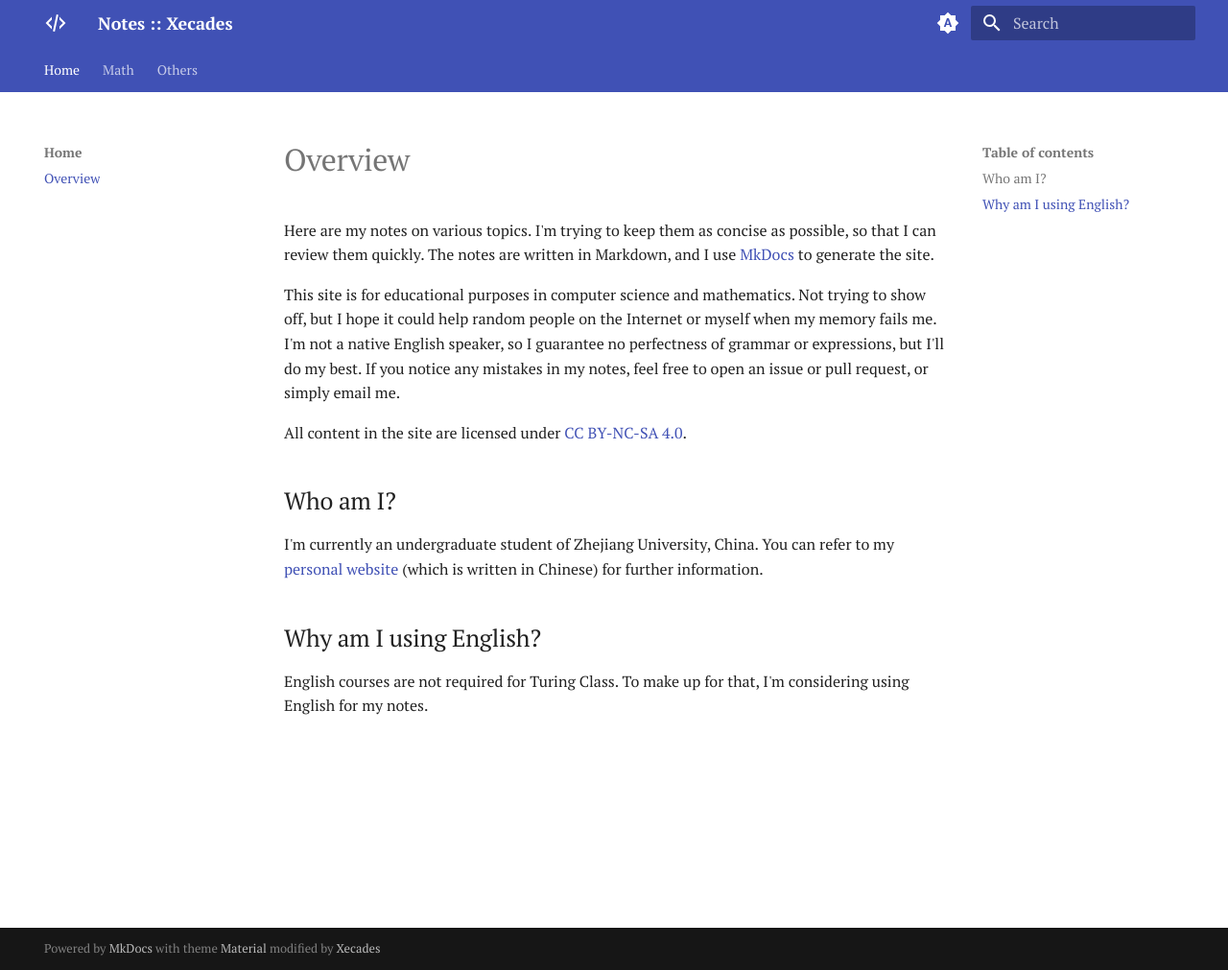
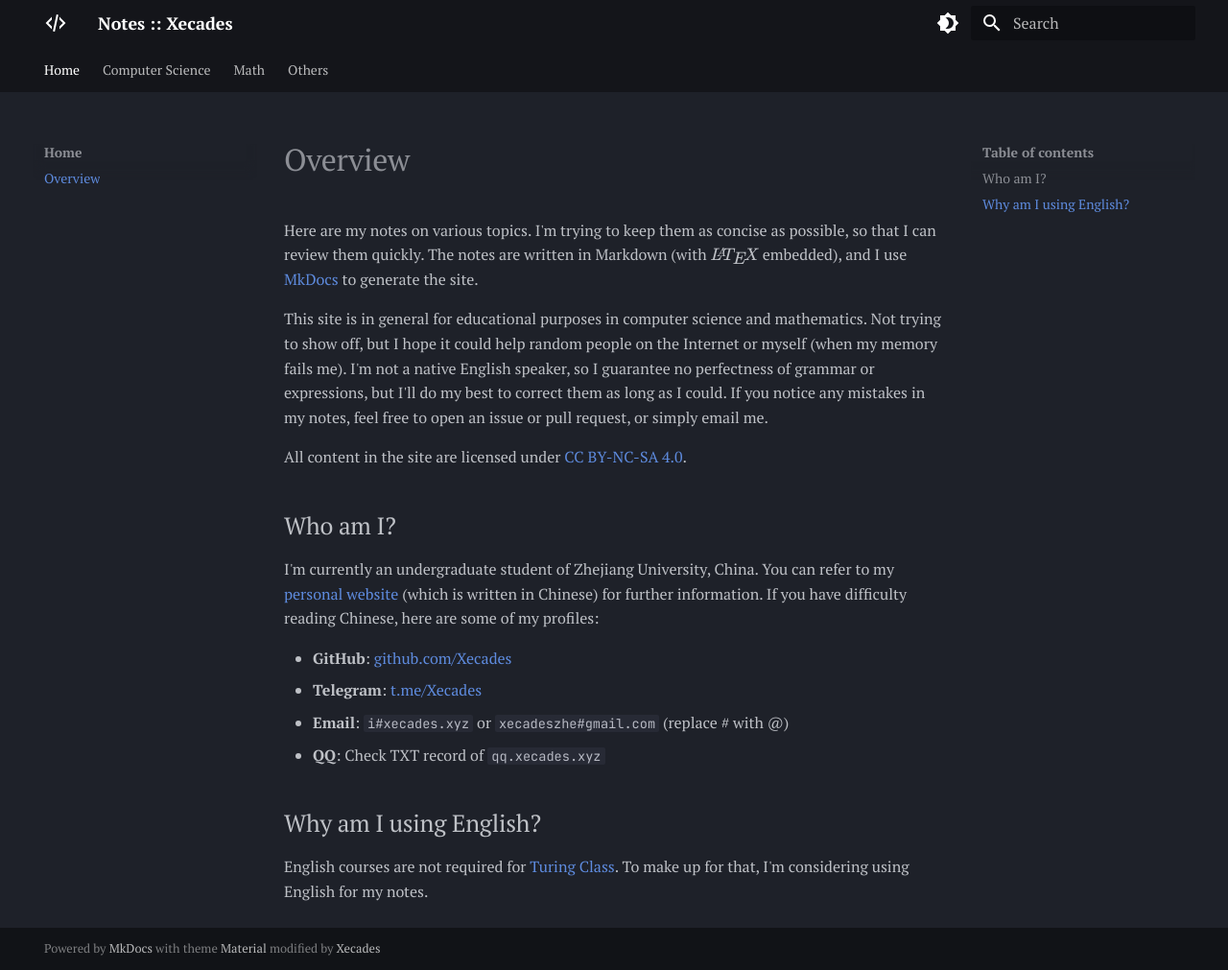
Before and after one commit to Xecades/Notes, an MkDocs documentation site: the page built from docs/index.md, in a window 1280 px wide and 1011 px high. Shown: the whole window at 96% size. Built offline with MkDocs 1.6.1 and Material for MkDocs 9.7.7, drawn with Linux system fonts in a browser that asks for light colours.

```diff
--- a/docs/index.md
+++ b/docs/index.md
@@ -1,15 +1,20 @@
 # Overview
 
-Here are my notes on various topics. I'm trying to keep them as concise as possible, so that I can review them quickly. The notes are written in Markdown, and I use [MkDocs](https://www.mkdocs.org/) to generate the site.
+Here are my notes on various topics. I'm trying to keep them as concise as possible, so that I can review them quickly. The notes are written in Markdown (with $\LaTeX$ embedded), and I use [MkDocs](https://www.mkdocs.org/) to generate the site.
 
-This site is for educational purposes in computer science and mathematics. Not trying to show off, but I hope it could help random people on the Internet or myself when my memory fails me. I'm not a native English speaker, so I guarantee no perfectness of grammar or expressions, but I'll do my best. If you notice any mistakes in my notes, feel free to open an issue or pull request, or simply email me.
+This site is in general for educational purposes in computer science and mathematics. Not trying to show off, but I hope it could help random people on the Internet or myself (when my memory fails me). I'm not a native English speaker, so I guarantee no perfectness of grammar or expressions, but I'll do my best to correct them as long as I could. If you notice any mistakes in my notes, feel free to open an issue or pull request, or simply email me.
 
 All content in the site are licensed under [CC BY-NC-SA 4.0](https://creativecommons.org/licenses/by-nc-sa/4.0/).
 
 ## Who am I?
 
-I'm currently an undergraduate student of Zhejiang University, China. You can refer to my [personal website](https://xecades.xyz/) (which is written in Chinese) for further information.
+I'm currently an undergraduate student of Zhejiang University, China. You can refer to my [personal website](https://xecades.xyz/) (which is written in Chinese) for further information. If you have difficulty reading Chinese, here are some of my profiles:
+
+ - **GitHub**: [github.com/Xecades](https://github.com/Xecades)
+ - **Telegram**: [t.me/Xecades](https://t.me/Xecades)
+ - **Email**: `i#xecades.xyz` or `xecadeszhe#gmail.com` (replace # with @)
+ - **QQ**: Check TXT record of `qq.xecades.xyz`
 
 ## Why am I using English?
 
-English courses are not required for Turing Class. To make up for that, I'm considering using English for my notes.
+English courses are not required for [Turing Class](http://www.cs.zju.edu.cn/turingclass_en/). To make up for that, I'm considering using English for my notes.
--- a/mkdocs.yml
+++ b/mkdocs.yml
@@ -10,24 +10,17 @@ theme:
     - navigation.sections
     - toc.follow
     - navigation.top
+    - search.suggest
   palette:
-    - media: "(prefers-color-scheme)"
+    - scheme: slate
+      primary: black
       toggle:
-        icon: material/brightness-auto
+        icon: material/brightness-4
         name: Switch to light mode
-
-    - media: "(prefers-color-scheme: light)"
-      scheme: default
+    - scheme: default
       toggle:
         icon: material/brightness-7
         name: Switch to dark mode
-
-    - media: "(prefers-color-scheme: dark)"
-      scheme: slate
-      primary: black
-      toggle:
-        icon: material/brightness-4
-        name: Switch to system preference
   font:
     text: "PT Serif"
     code: "JetBrains Mono"
@@ -37,6 +30,9 @@ extra_css:
 
 plugins:
   - search
+  - git-revision-date-localized:
+      enable_creation_date: true
+      type: timeago
 
 markdown_extensions:
   - pymdownx.arithmatex:
@@ -50,6 +46,9 @@ extra_javascript:
 nav:
   - Home:
     - index.md
+  - Computer Science:
+    - C / C++:
+      - Cheatsheet: cs/c/c-language-cheatsheet.md
   - Math:
     - Mathematical Analysis:
       - Completeness Of Real Numbers: math/ma/completeness-of-real-numbers.md
```
Also changed, not shown: docs/cs/c/c-language-cheatsheet.md (added, +5 -0 lines), docs/math/ma/completeness-of-real-numbers.md (+0 -10 lines), docs/others/macOS-command-collection.md (+0 -6 lines).
